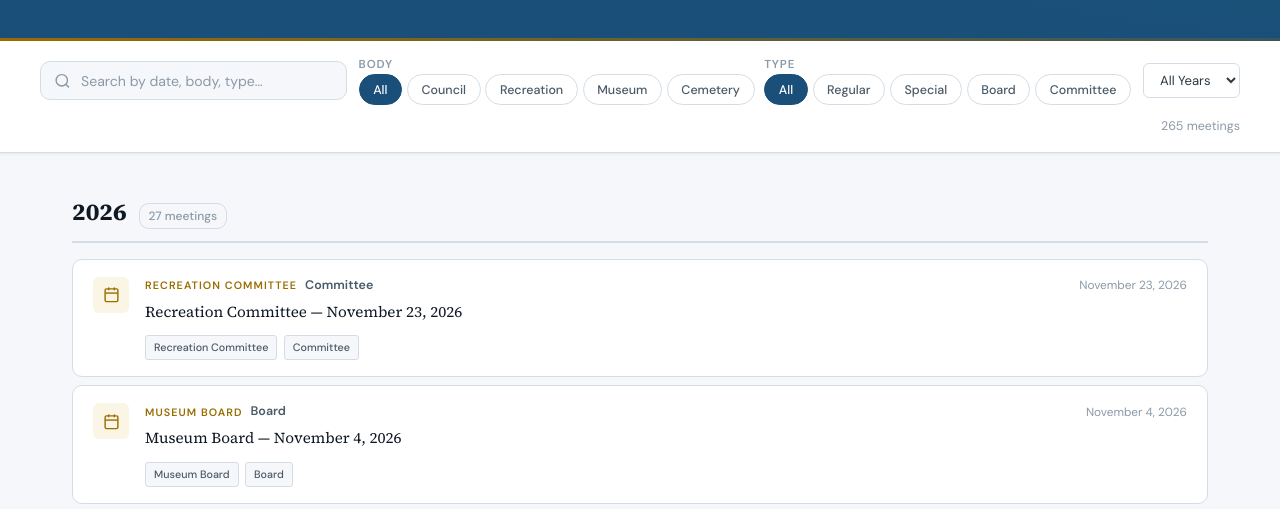
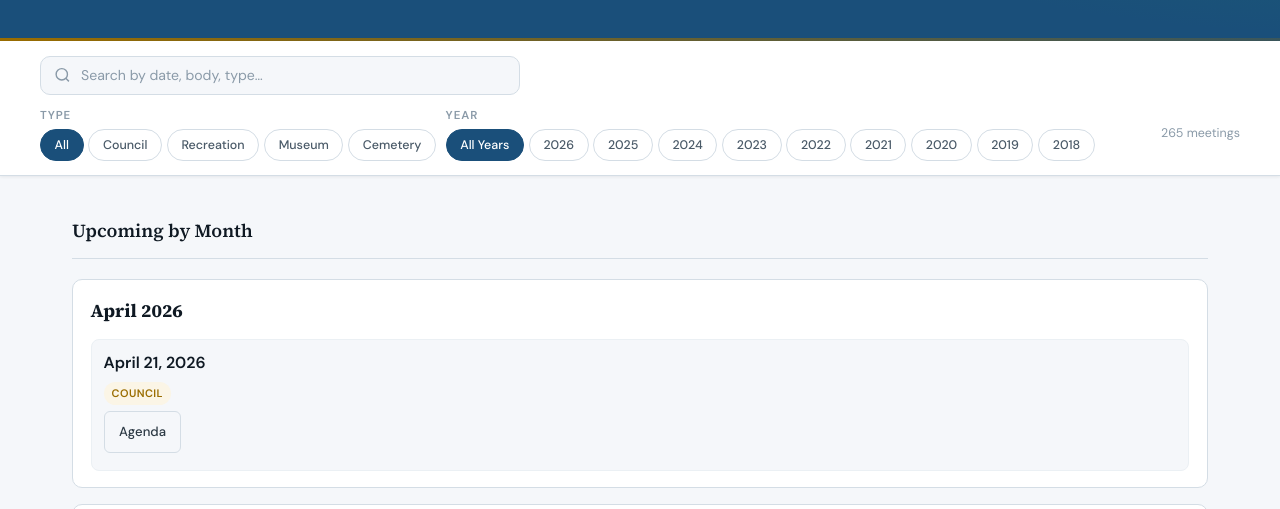
Before and after one commit to chriswjohnston/Nipissing, a plain HTML site: page site/council.html in a window 1280 px wide. Shown: the part 262-771 px from the top of the page. Drawn offline with Linux system fonts and the light colour scheme; files whose address does not match are found by name.

Commit message:
Update council.html

```diff
--- a/site/council.html
+++ b/site/council.html
@@ -13,9 +13,27 @@
 .year-group{margin-bottom:2.5rem}
 .year-heading{font-family:'Source Serif 4',serif;font-size:1.5rem;font-weight:700;color:var(--ink);margin-bottom:1rem;padding-bottom:.6rem;border-bottom:2px solid var(--rule);display:flex;align-items:baseline;gap:.75rem}
 .year-heading .year-count{font-family:'DM Sans',sans-serif;font-size:.75rem;font-weight:500;color:var(--ink-4);border:1px solid var(--rule);padding:.15rem .55rem;border-radius:10px}
-.filter-groups{display:flex;gap:.6rem;flex-wrap:wrap}
-.filter-label{font-size:.72rem;font-weight:700;letter-spacing:.08em;text-transform:uppercase;color:var(--ink-4)}
-@media(max-width:700px){.filter-groups{flex-direction:column;align-items:flex-start}}
+.filter-groups{display:flex;gap:.6rem;flex-wrap:wrap;align-items:flex-end}
+.filter-label{font-size:.72rem;font-weight:700;letter-spacing:.08em;text-transform:uppercase;color:var(--ink-4);margin-bottom:.25rem}
+.year-pill-wrap{display:flex;gap:.3rem;flex-wrap:wrap}
+.calendar-section{margin:0 0 2.5rem}
+.calendar-wrap{display:grid;gap:1rem}
+.month-card{background:var(--white);border:1px solid var(--rule);border-radius:var(--radius-lg);padding:1rem 1.1rem}
+.month-title{font-family:'Source Serif 4',serif;font-size:1.15rem;font-weight:700;color:var(--ink);margin-bottom:.85rem}
+.month-list{display:flex;flex-direction:column;gap:.6rem}
+.month-item{display:flex;justify-content:space-between;gap:1rem;align-items:flex-start;padding:.65rem .75rem;border:1px solid var(--rule-lt);border-radius:8px;background:var(--page)}
+.month-item-main{min-width:0}
+.month-item-date{font-weight:600;color:var(--ink);margin-bottom:.2rem}
+.month-item-links{display:flex;gap:.4rem;flex-wrap:wrap;margin-top:.35rem}
+.month-badge{display:inline-flex;align-items:center;padding:.18rem .5rem;border-radius:999px;font-size:.68rem;font-weight:700;letter-spacing:.04em;text-transform:uppercase}
+.mb-council{background:var(--gold-lt);color:var(--gold)}
+.mb-recreation{background:var(--teal-lt);color:var(--teal)}
+.mb-museum{background:var(--blue-lt);color:var(--blue)}
+.mb-cemetery{background:#efe7fb;color:#6840b5}
+@media(max-width:700px){
+  .filter-groups{flex-direction:column;align-items:flex-start}
+  .month-item{flex-direction:column}
+}
 </style>
 </head>
 <body>
@@ -56,7 +74,7 @@
 
     <div class="filter-groups">
       <div>
-        <div class="filter-label">Body</div>
+        <div class="filter-label">Type</div>
         <div class="tab-group">
           <button class="tab-btn active" data-body="all">All</button>
           <button class="tab-btn" data-body="council">Council</button>
@@ -67,32 +85,33 @@
       </div>
 
       <div>
-        <div class="filter-label">Type</div>
-        <div class="tab-group">
-          <button class="tab-btn active" data-mtype="all">All</button>
-          <button class="tab-btn" data-mtype="Regular">Regular</button>
-          <button class="tab-btn" data-mtype="Special">Special</button>
-          <button class="tab-btn" data-mtype="Board">Board</button>
-          <button class="tab-btn" data-mtype="Committee">Committee</button>
+        <div class="filter-label">Year</div>
+        <div class="year-pill-wrap tab-group" id="year-pills">
+          <button class="tab-btn active" data-year="">All Years</button>
         </div>
       </div>
     </div>
-
-    <select class="year-select" id="year-filter">
-      <option value="">All Years</option>
-    </select>
 
     <span class="result-count" id="result-count"></span>
   </div>
 </div>
 
 <main id="main">
+  <section class="calendar-section">
+    <div class="section-header">
+      <h2>Upcoming by Month</h2>
+    </div>
+    <div class="calendar-wrap" id="calendar-wrap"></div>
+  </section>
+
   <div id="results-container"></div>
+
   <div class="state-msg" id="empty" style="display:none">
     <svg viewBox="0 0 24 24" fill="none" stroke="currentColor" stroke-width="1.5"><rect width="18" height="18" x="3" y="4" rx="2" ry="2"/></svg>
     <strong>No meetings found</strong>
     <p>Try different search terms or clear a filter.</p>
   </div>
+
   <div class="state-msg" id="loading">
     <svg viewBox="0 0 24 24" fill="none" stroke="currentColor" stroke-width="1.5"><path d="M21 12a9 9 0 11-18 0 9 9 0 0118 0z"/></svg>
     <strong>Loading meetings…</strong>
@@ -133,23 +152,89 @@
 <script src="shared.js"></script>
 <script>
 let activeBody = 'all';
-let activeMtype = 'all';
 let activeYear = '';
 let searchQ = '';
+
+function bodyBadgeClass(bodyId) {
+  if (bodyId === 'council') return 'mb-council';
+  if (bodyId === 'recreation') return 'mb-recreation';
+  if (bodyId === 'museum') return 'mb-museum';
+  if (bodyId === 'cemetery') return 'mb-cemetery';
+  return 'mb-council';
+}
+
+function renderYearPills() {
+  const years = [...new Set(ALL_MEETINGS.map(m => m.year).filter(Boolean))].sort((a,b)=>b-a);
+  const wrap = document.getElementById('year-pills');
+
+  wrap.innerHTML = `
+    <button class="tab-btn ${activeYear === '' ? 'active' : ''}" data-year="">All Years</button>
+    ${years.map(y => `
+      <button class="tab-btn ${String(activeYear) === String(y) ? 'active' : ''}" data-year="${escHtml(y)}">${escHtml(y)}</button>
+    `).join('')}
+  `;
+
+  wrap.querySelectorAll('[data-year]').forEach(btn => {
+    btn.addEventListener('click', () => {
+      activeYear = btn.dataset.year;
+      renderYearPills();
+      render();
+    });
+  });
+}
+
+function renderCalendar() {
+  const today = new Date();
+  today.setHours(0, 0, 0, 0);
+
+  const upcoming = [...ALL_MEETINGS]
+    .filter(m => !m.cancelled && m.date)
+    .filter(m => {
+      const d = new Date(`${m.date}T00:00:00`);
+      return !Number.isNaN(d.getTime()) && d >= today;
+    })
+    .sort((a, b) => String(a.date || '').localeCompare(String(b.date || '')));
+
+  const byMonth = {};
+  upcoming.forEach(m => {
+    const d = new Date(`${m.date}T00:00:00`);
+    const key = `${d.getFullYear()}-${String(d.getMonth() + 1).padStart(2, '0')}`;
+    const label = d.toLocaleDateString('en-CA', { year: 'numeric', month: 'long' });
+    if (!byMonth[key]) byMonth[key] = { label, items: [] };
+    byMonth[key].items.push(m);
+  });
+
+  const months = Object.keys(byMonth).sort();
+  document.getElementById('calendar-wrap').innerHTML = months.map(key => {
+    const month = byMonth[key];
+    return `
+      <div class="month-card">
+        <div class="month-title">${escHtml(month.label)}</div>
+        <div class="month-list">
+          ${month.items.map(m => `
+            <div class="month-item">
+              <div class="month-item-main">
+                <div class="month-item-date">${escHtml(fmtDate(m.date))}</div>
+                <span class="month-badge ${bodyBadgeClass(m.body_id)}">${escHtml(m.body || 'Meeting')}</span>
+                <div class="month-item-links">
+                  ${m.agenda_url ? `<a href="${escHtml(m.agenda_url)}" target="_blank" rel="noopener" class="doc-link">Agenda</a>` : ''}
+                  ${m.minutes_url ? `<a href="${escHtml(m.minutes_url)}" target="_blank" rel="noopener" class="doc-link">Minutes</a>` : ''}
+                  ${m.package_url ? `<a href="${escHtml(m.package_url)}" target="_blank" rel="noopener" class="doc-link">Package</a>` : ''}
+                </div>
+              </div>
+            </div>
+          `).join('')}
+        </div>
+      </div>
+    `;
+  }).join('');
+}
 
 async function init() {
   await loadAllData();
   document.getElementById('loading').style.display = 'none';
-
-  const years = [...new Set(ALL_MEETINGS.map(m => m.year).filter(Boolean))].sort((a,b)=>b-a);
-  const sel = document.getElementById('year-filter');
-  years.forEach(y => {
-    const o = document.createElement('option');
-    o.value = y;
-    o.textContent = y;
-    sel.appendChild(o);
-  });
-
+  renderYearPills();
+  renderCalendar();
   render();
 }
 
@@ -158,10 +243,6 @@ function render() {
 
   if (activeBody !== 'all') {
     items = items.filter(m => (m.body_id || '').toLowerCase() === activeBody);
-  }
-
-  if (activeMtype !== 'all') {
-    items = items.filter(m => (m.meeting_type || '') === activeMtype);
   }
 
   if (activeYear) {
@@ -219,20 +300,6 @@ document.querySelectorAll('[data-body]').forEach(btn => {
   });
 });
 
-document.querySelectorAll('[data-mtype]').forEach(btn => {
-  btn.addEventListener('click', () => {
-    document.querySelectorAll('[data-mtype]').forEach(b => b.classList.remove('active'));
-    btn.classList.add('active');
-    activeMtype = btn.dataset.mtype;
-    render();
-  });
-});
-
-document.getElementById('year-filter').addEventListener('change', e => {
-  activeYear = e.target.value;
-  render();
-});
-
 init();
 </script>
 </body>
```
